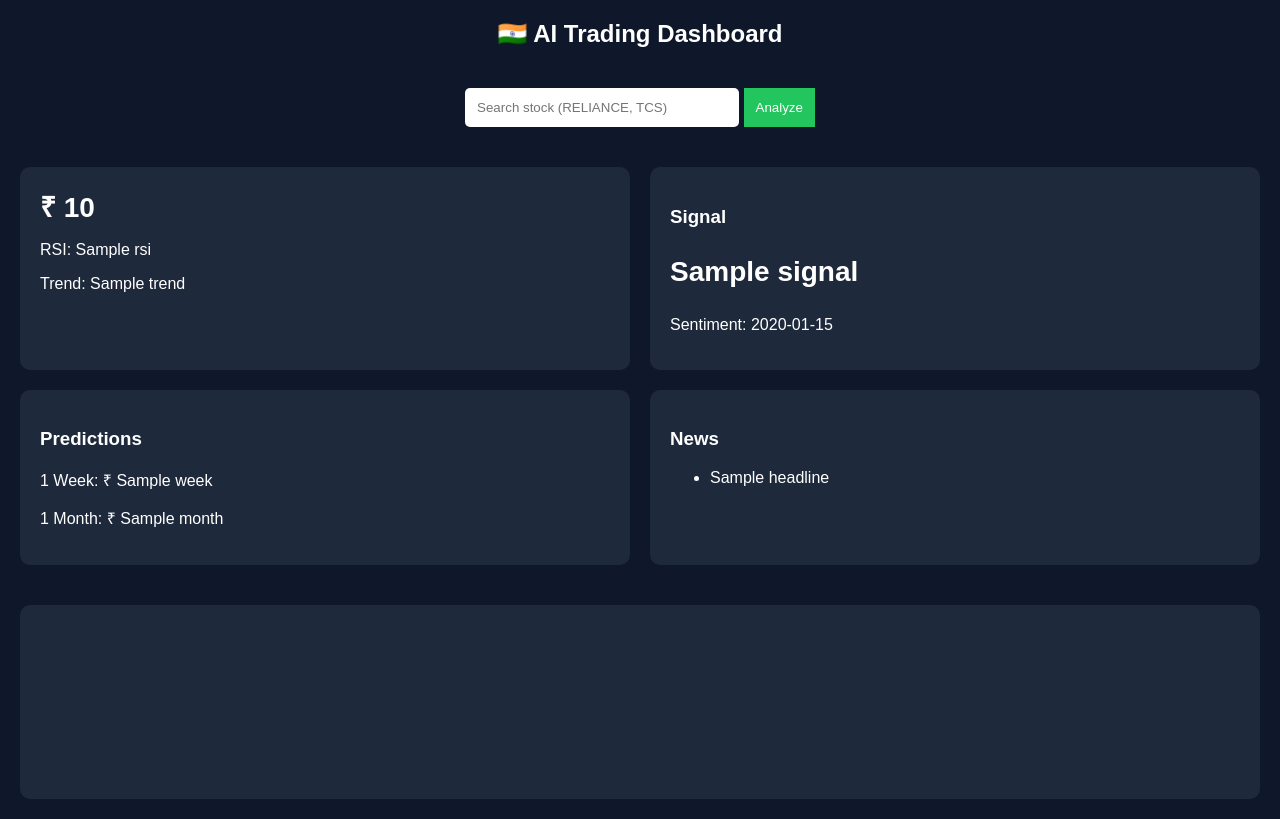
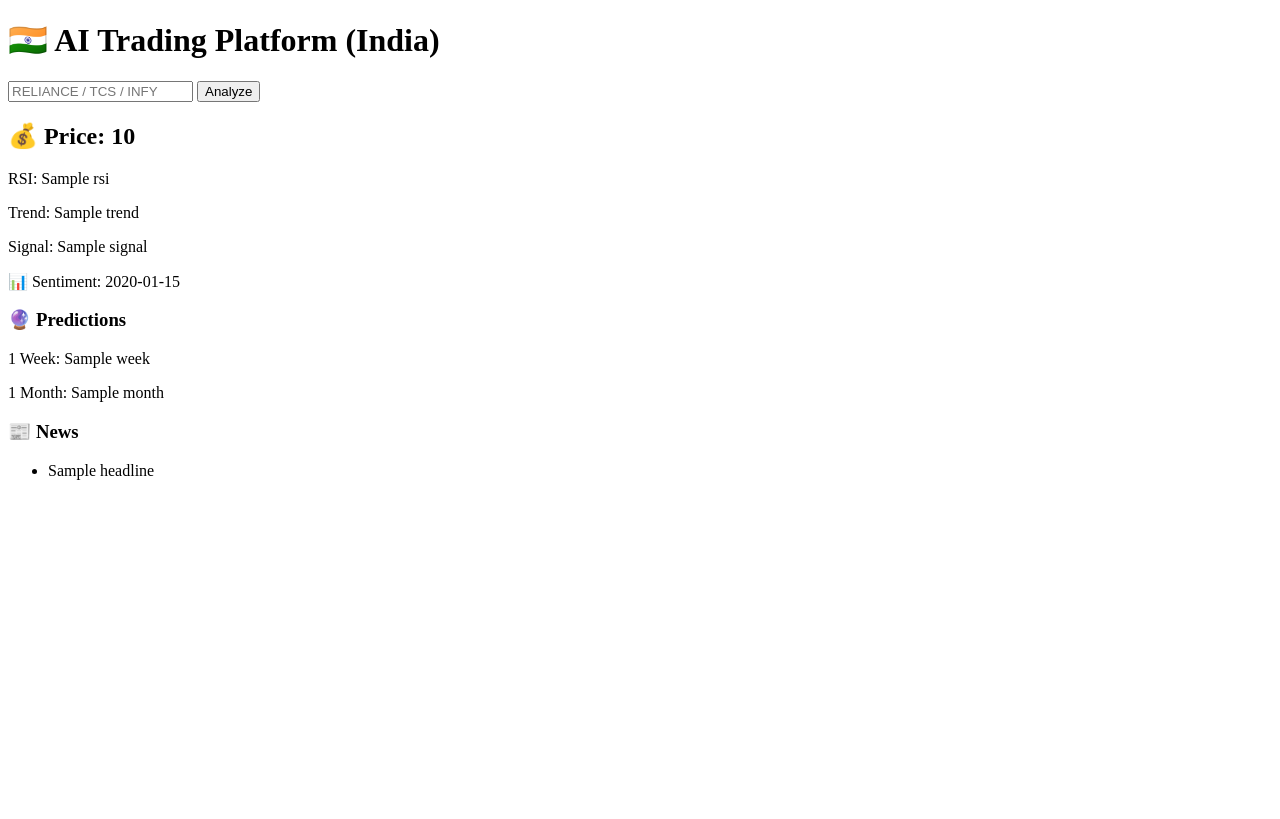
Before and after one commit to sandeepellanti-netizen/ai-stock-app, a Flask app: template templates/index.html in a window 1280 px wide. After the commit the page ends 480 px from the top, so only its background shows below. Run offline with Flask 3, Linux system fonts and the light colour scheme; the template is opened without the code that fills it: most values are stand-ins (such as "Sample title", 1, 10 or a date in 2020); a map, chart or similar area stays blank; parts of the project's set-up code (start-up, migrations or seed data) failed here and were passed over.

Commit message:
Add files via upload

```diff
--- a/templates/index.html
+++ b/templates/index.html
@@ -1,124 +1,37 @@
 <!DOCTYPE html>
 <html>
 <head>
-<title>🇮🇳 Pro AI Trading Dashboard</title>
+<title>Indian AI Trading Platform</title>
 <script src="https://cdn.jsdelivr.net/npm/chart.js"></script>
-
-<style>
-body {
-    background:#0f172a;
-    color:white;
-    font-family:Arial;
-    margin:0;
-}
-
-.header {
-    padding:20px;
-    font-size:24px;
-    font-weight:bold;
-    text-align:center;
-}
-
-.search-box {
-    text-align:center;
-    margin:20px;
-}
-
-input {
-    padding:12px;
-    width:250px;
-    border-radius:5px;
-    border:none;
-}
-
-button {
-    padding:12px;
-    background:#22c55e;
-    border:none;
-    color:white;
-    cursor:pointer;
-}
-
-.container {
-    display:grid;
-    grid-template-columns:1fr 1fr;
-    gap:20px;
-    padding:20px;
-}
-
-.card {
-    background:#1e293b;
-    padding:20px;
-    border-radius:10px;
-}
-
-.big {
-    font-size:28px;
-    font-weight:bold;
-}
-
-.green { color:#22c55e; }
-.red { color:#ef4444; }
-.yellow { color:#facc15; }
-
-</style>
 </head>
-
 <body>
 
-<div class="header">🇮🇳 AI Trading Dashboard</div>
+<h1>🇮🇳 AI Trading Platform (India)</h1>
 
-<form method="POST" class="search-box">
-<input list="stocks" name="symbol" placeholder="Search stock (RELIANCE, TCS)">
-<datalist id="stocks">
-<option value="RELIANCE">
-<option value="TCS">
-<option value="INFY">
-<option value="HDFCBANK">
-<option value="ICICIBANK">
-<option value="SBIN">
-<option value="LT">
-<option value="ITC">
-</datalist>
+<form method="post">
+<input name="symbol" placeholder="RELIANCE / TCS / INFY">
 <button>Analyze</button>
 </form>
 
 {% if result %}
-
-<div class="container">
-
-<div class="card">
-<div class="big">₹ {{result.price}}</div>
+<h2>💰 Price: {{result.price}}</h2>
 <p>RSI: {{result.rsi}}</p>
 <p>Trend: {{result.trend}}</p>
-</div>
+<p>Signal: {{result.signal}}</p>
+<p>📊 Sentiment: {{result.sentiment}}</p>
 
-<div class="card">
-<h3>Signal</h3>
-<p class="big">{{result.signal}}</p>
-<p>Sentiment: {{result.sentiment}}</p>
-</div>
+<h3>🔮 Predictions</h3>
+<p>1 Week: {{result.week}}</p>
+<p>1 Month: {{result.month}}</p>
 
-<div class="card">
-<h3>Predictions</h3>
-<p>1 Week: ₹ {{result.week}}</p>
-<p>1 Month: ₹ {{result.month}}</p>
-</div>
-
-<div class="card">
-<h3>News</h3>
+<h3>📰 News</h3>
 <ul>
 {% for h in result.headlines %}
 <li>{{h}}</li>
 {% endfor %}
 </ul>
-</div>
 
-</div>
-
-<div class="card" style="margin:20px;">
 <canvas id="chart"></canvas>
-</div>
 
 <script>
 fetch("/chart?symbol={{symbol}}")
@@ -128,17 +41,12 @@ new Chart(document.getElementById("chart"),{
 type:"line",
 data:{
 labels:data.dates,
-datasets:[{
-label:"Price",
-data:data.close,
-borderColor:"#22c55e"
-}]
+datasets:[{label:"Price",data:data.close}]
 }
 })
 })
 </script>
 
 {% endif %}
-
 </body>
 </html>
```
